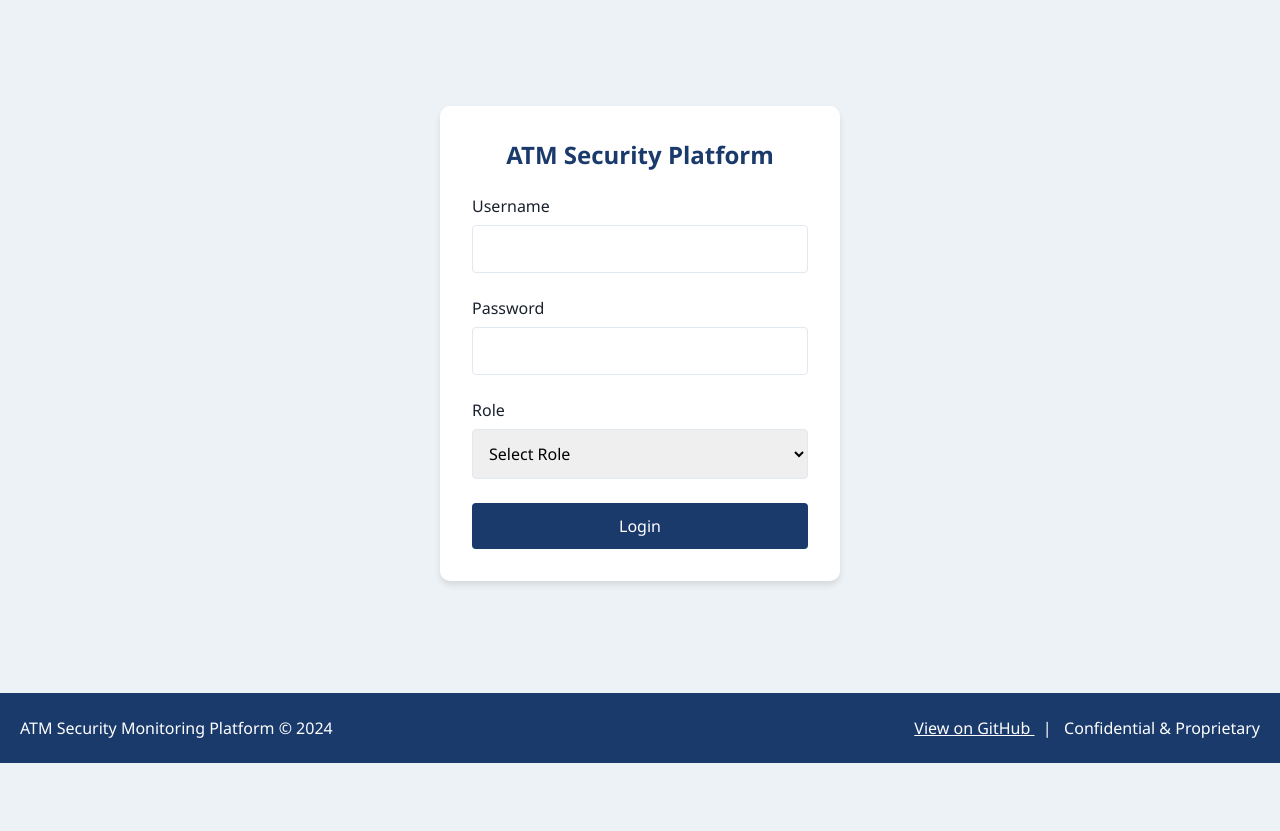
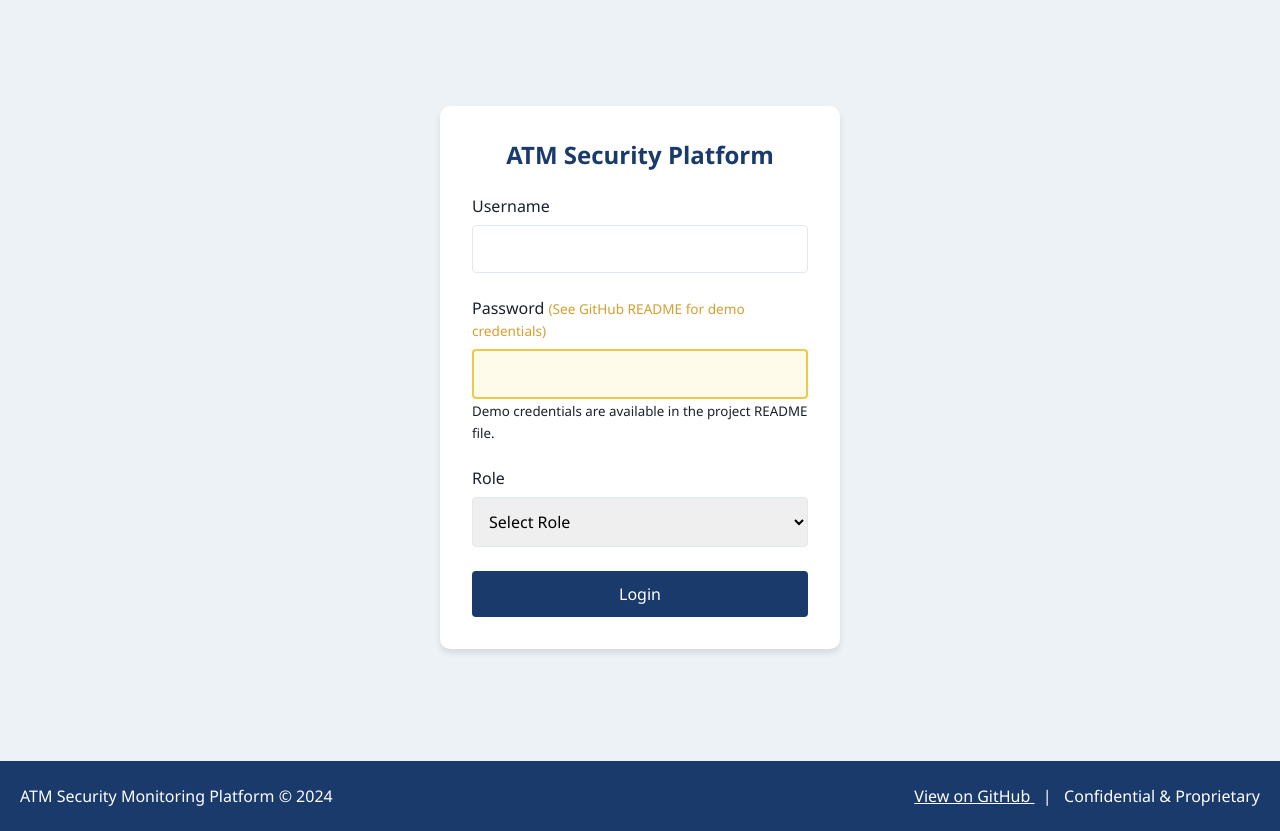
Before and after one commit to amh21-Ha/amh21-Ha.github.io, a plain HTML site: page index.html in a window 1280 px wide. Shown: the part 77-908 px from the top of the page. Before the commit the page ends 840 px from the top, so only its background shows below. Drawn offline with nearby package versions, Linux system fonts and the light colour scheme.

Commit message:
Enhance password field with highlight and notes
Added styling and notes for password input field

```diff
--- a/index.html
+++ b/index.html
@@ -383,6 +383,23 @@
             justify-content: space-between;
             align-items: center;
         }
+        /* Highlight password field */
+        .password-highlight input {
+            border: 2px solid #ecc94b;
+            background-color: #fffbea;
+        }
+
+        .password-highlight input:focus {
+            outline: none;
+            border-color: #d69e2e;
+            box-shadow: 0 0 0 3px rgba(214, 158, 46, 0.3);
+        }
+
+        .readme-note {
+            font-size: 0.85rem;
+            color: #d69e2e;
+            font-weight: 500;
+        }
 
         /* Responsive */
         @media (max-width: 768px) {
@@ -437,10 +454,19 @@
                         <label for="username">Username</label>
                         <input type="text" id="username" required>
                     </div>
-                    <div class="form-group">
-                        <label for="password">Password</label>
+                    <div class="form-group password-highlight">
+                        <label for="password">
+                            Password
+                            <span class="readme-note">
+                                (See GitHub README for demo credentials)
+                            </span>
+                        </label>
                         <input type="password" id="password" required>
+                        <small class="readme-helper">
+                            Demo credentials are available in the project README file.
+                        </small>
                     </div>
+
                     <div class="form-group">
                         <label for="role">Role</label>
                         <select id="role" required>
```
